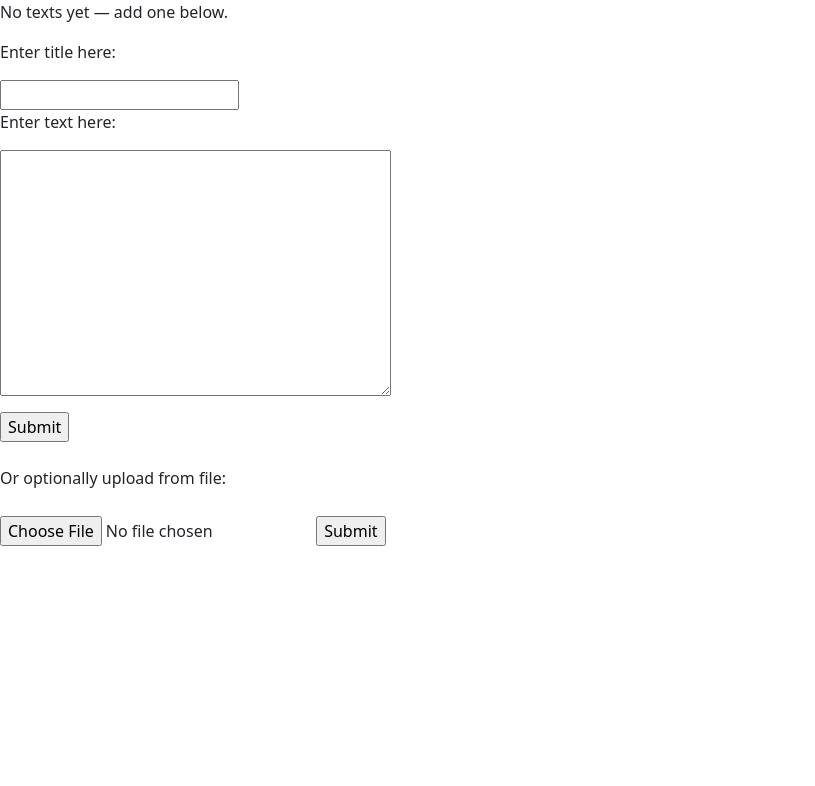
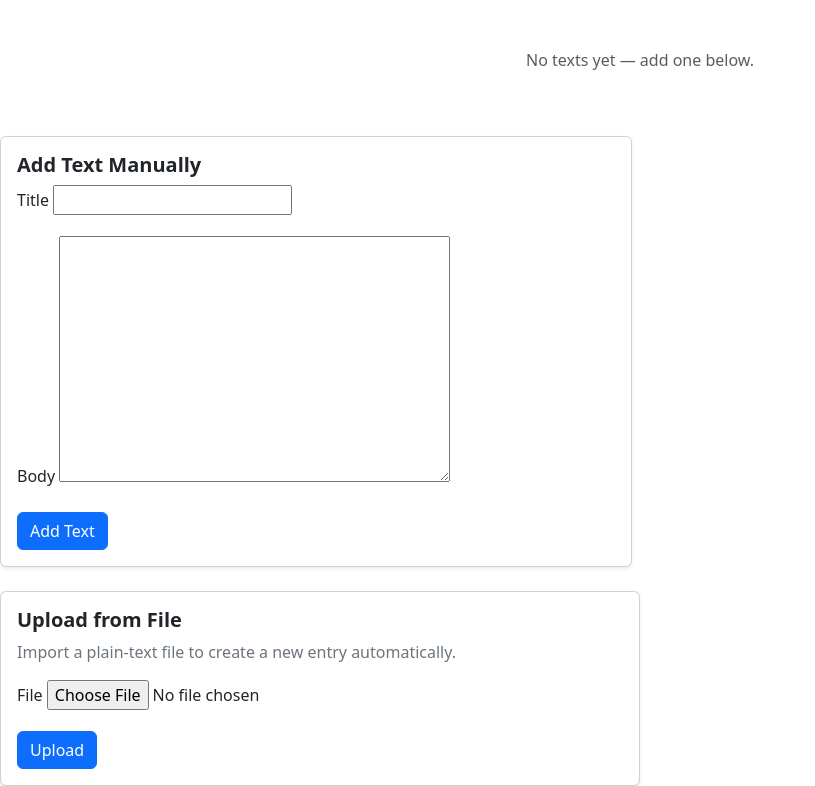
Before and after one commit to MatthewRicci12/conlangwebapp, a Django app: page / in a window 1280 px wide. Shown: the part 74-860 px from the top of the page, without its empty margins (0-815 px from the left). Before the commit the page ends 620 px from the top, so only its background shows below. Run offline with Django 5.2, Linux system fonts and the light colour scheme; data that the repository does not hold is empty.

Commit message:
Playing with bootstrap layout styles

```diff
--- a/conlangapp/templates/index.html
+++ b/conlangapp/templates/index.html
@@ -37,30 +37,55 @@
             {% include 'partials/text_entry.html' %}
         {% endfor %}
     {% else %}
+        <div class="text-center py-5 text-muted">
             <p class="empty-state-text">No texts yet — add one below.</p>
+        </div>
     {% endif %}
 </div>
 
-<!--FORM WHERE YOU MANUALLY SUBMIT A TEXT TITLE AND BODY-->
+<div class="row g-3">
+    <div class="col-md-6">
+      <div class="card shadow-sm">
+        <div class="card-body">
+          <h2 class="card-title h5 fw-semibold">Add Text Manually</h2>
           <form id="submit_text_form" hx-post="{% url 'index' %}" hx-target="body" autocomplete="off">
             {% csrf_token %}
-    <p>Enter title here:</p>
-    {{submit_text_form.title}}
-    <p>Enter text here:</p>
-    {{submit_text_form.body}}
-    <br>
-    <input type="submit" value="Submit" form="submit_text_form" style="margin-top: 10px">
+            <div class="mb-3">
+              <label class="form-label fw-medium">Title</label>
+              {{ submit_text_form.title }}
+            </div>
+            <div class="mb-3">
+              <label class="form-label fw-medium">Body</label>
+              {{ submit_text_form.body }}
+            </div>
+            <button type="submit" class="btn btn-primary">Add Text</button>
           </form>
+        </div>
+      </div>
+    </div>
+</div>
 
 <br>
 
 <!--UPLOAD TEXT VIA FILE-->
+<div class="col-md-6">
+  <div class="card shadow-sm">
+    <div class="card-body">
+      <h2 class="card-title h5 fw-semibold">Upload from File</h2>
+      <p class="text-secondary mb-3">Import a plain-text file to create a new entry automatically.</p>
       <form id="upload_file_form" hx-post="{% url 'handle-file' %}" hx-target="body" hx-encoding="multipart/form-data" autocomplete="off">
         {% csrf_token %}
-    <p>Or optionally upload from file:</p>
+        <div class="mb-3">
+          <label class="form-label fw-medium">File</label>
           {{ upload_file_form.file }}
-    <input type="submit" value="Submit" form="upload_file_form" style="margin-top: 10px">
+        </div>
+        <button type="submit" class="btn btn-primary">Upload</button>
       </form>
+    </div>
+  </div>
+</div>
+</div>
+
 
 </body>
 </html>
```
Lines whose indentation alone changed are shown as unchanged.
